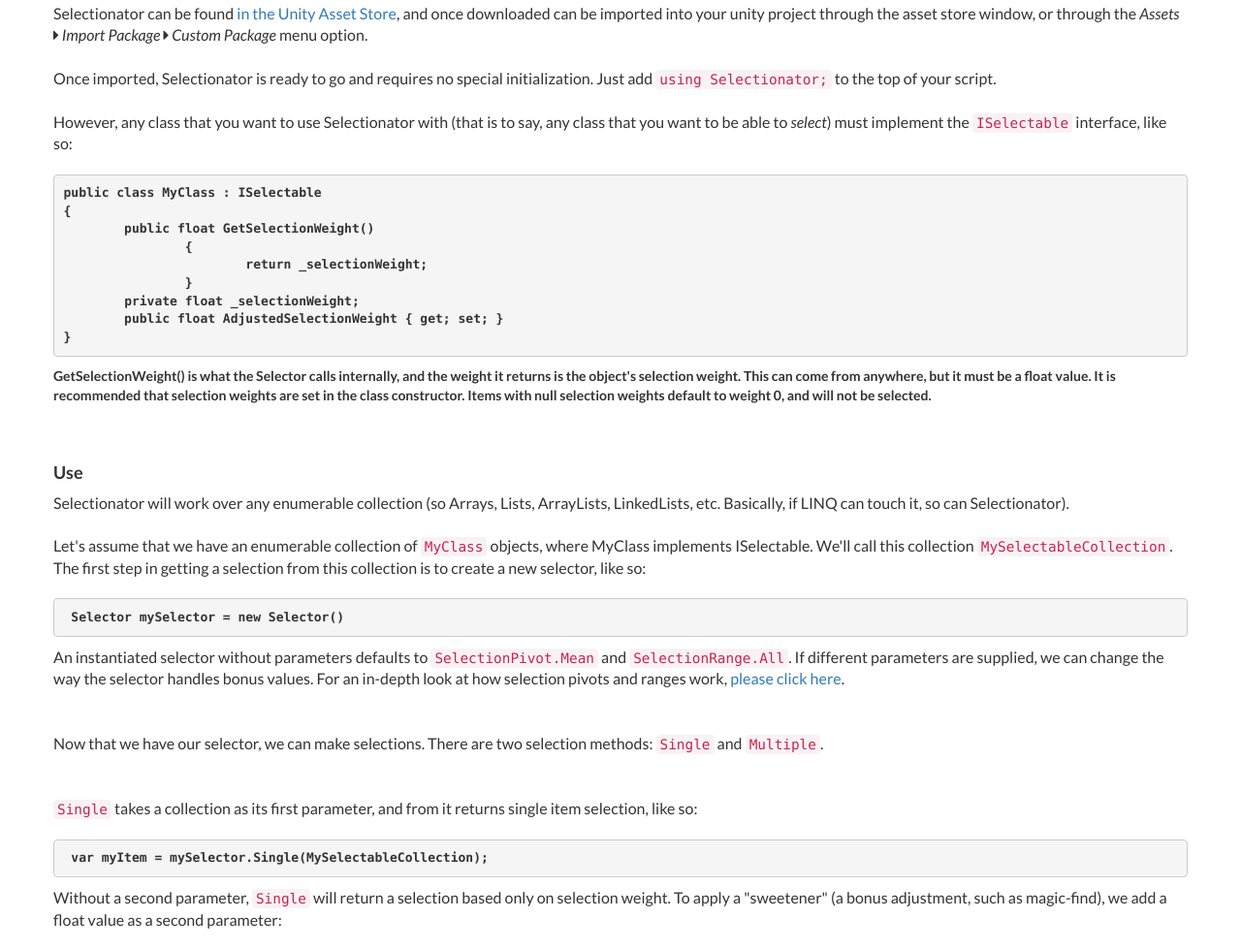
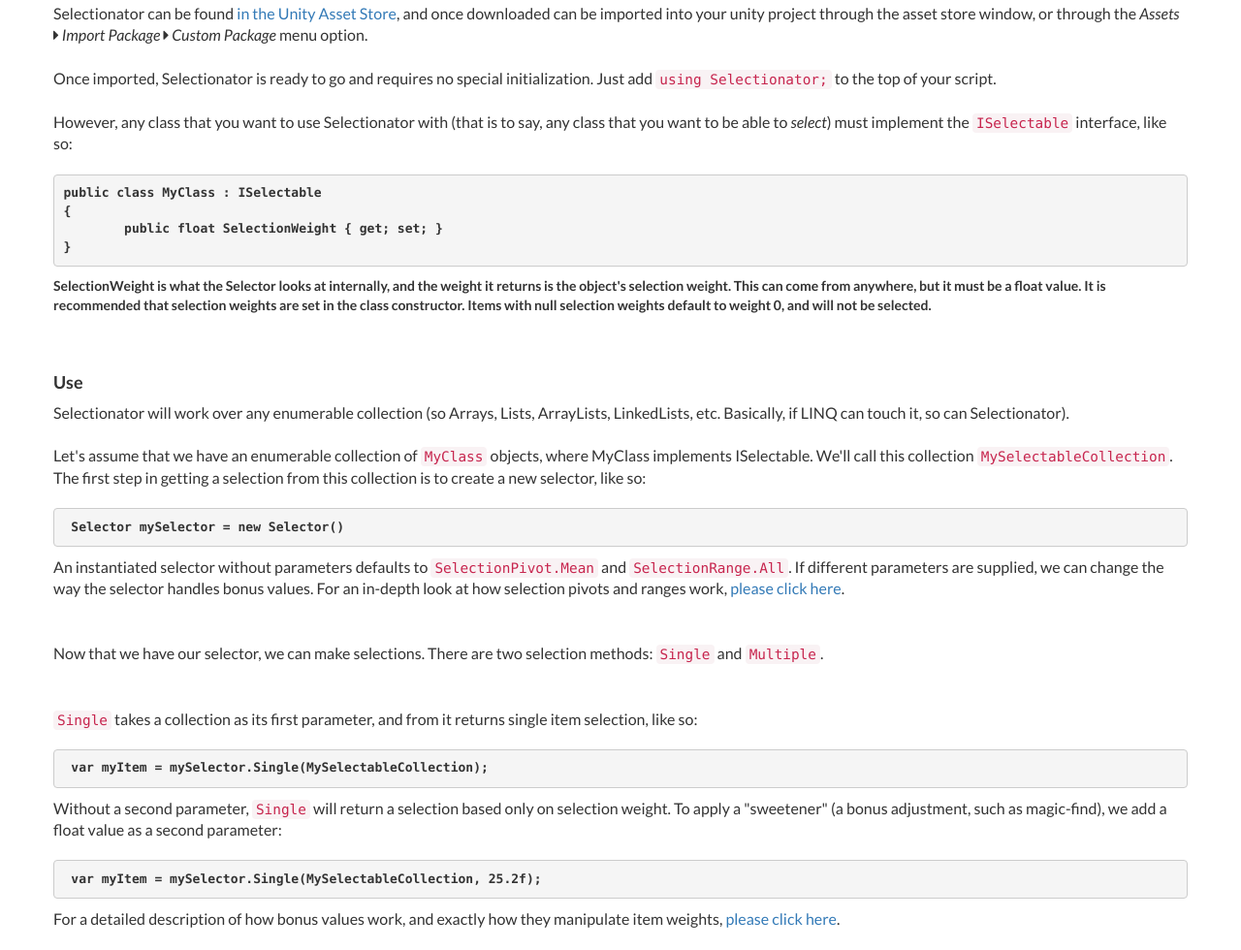
Before and after one commit to evilwizardstudios/selectionator, a plain HTML site: page index.html in a window 1280 px wide. Shown: the part 1156-2136 px from the top of the page at 97% size. Drawn offline with Linux system fonts and the light colour scheme; a script that the page names is missing.

Commit message:
Update index.html

```diff
--- a/index.html
+++ b/index.html
@@ -186,14 +186,9 @@
 <pre>
 public class MyClass : ISelectable
 {
-        public float GetSelectionWeight()
-		{
-			return _selectionWeight;
-		}
-	private float _selectionWeight;
-        public float AdjustedSelectionWeight { get; set; }
+        public float SelectionWeight { get; set; }
 }</pre>
-					GetSelectionWeight() is what the Selector calls internally, and the weight it returns is the object's selection weight. This can come from anywhere, but it must be a float value.
+					SelectionWeight is what the Selector looks at internally, and the weight it returns is the object's selection weight. This can come from anywhere, but it must be a float value.
 					It is recommended that selection weights are set in the class constructor. Items with null selection weights default to weight 0, and will not be selected.	</p>
 					<br><br>
 
```
